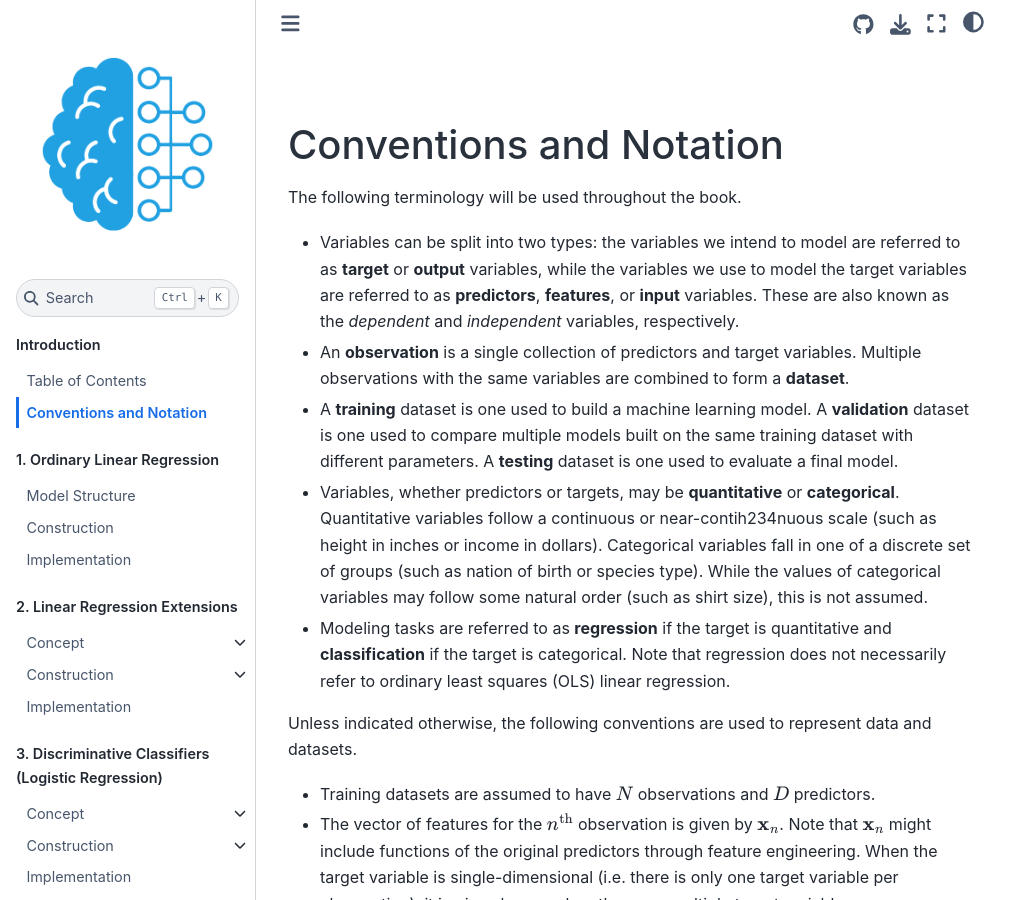
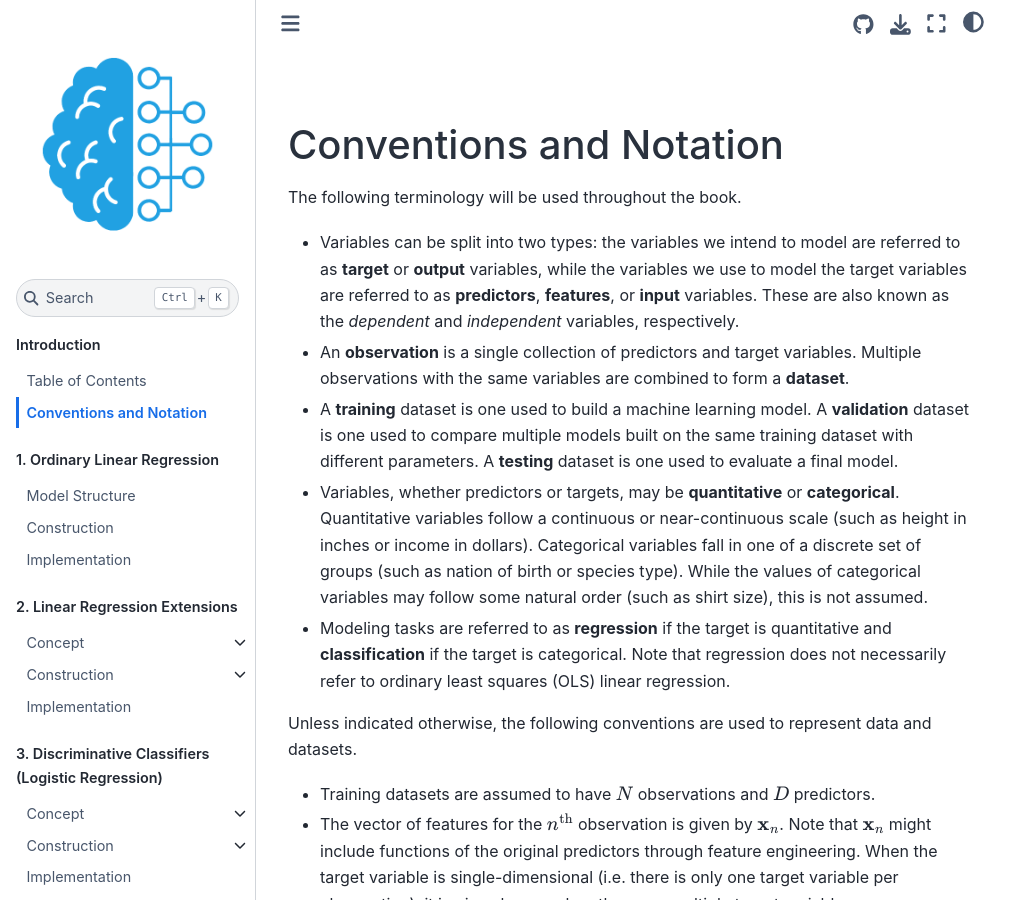
Before and after one commit to dafriedman97/mlbook, a Jupyter Book: the page built from content/conventions_notation.md, in a window 1280 px wide and 900 px high. Shown: the whole window, without its empty margins (0-1031 px from the left). Built offline with Jupyter Book 1.0.4 settings and Sphinx 7.4.7 and the Sphinx Book theme 1.1.4, drawn with Linux system fonts in a browser that asks for light colours.

Commit message:
typo: contih234nuous -> continuous

```diff
--- a/content/conventions_notation.md
+++ b/content/conventions_notation.md
@@ -25,7 +25,7 @@ The following terminology will be used throughout the book.
 - Variables can be split into two types: the variables we intend to model are referred to as **target** or **output** variables, while the variables we use to model the target variables are referred to as **predictors**, **features**, or **input** variables. These are also known as the *dependent* and *independent* variables, respectively.
 - An **observation** is a single collection of predictors and target variables. Multiple observations with the same variables are combined to form a **dataset**.
 - A **training** dataset is one used to build a machine learning model. A **validation** dataset is one used to compare multiple models built on the same training dataset with different parameters. A **testing** dataset is one used to evaluate a final model.
-- Variables, whether predictors or targets, may be **quantitative** or **categorical**. Quantitative variables follow a continuous or near-contih234nuous scale (such as height in inches or income in dollars). Categorical variables fall in one of a discrete set of groups (such as nation of birth or species type). While the values of categorical variables may follow some natural order (such as shirt size), this is not assumed.
+- Variables, whether predictors or targets, may be **quantitative** or **categorical**. Quantitative variables follow a continuous or near-continuous scale (such as height in inches or income in dollars). Categorical variables fall in one of a discrete set of groups (such as nation of birth or species type). While the values of categorical variables may follow some natural order (such as shirt size), this is not assumed.
 - Modeling tasks are referred to as **regression** if the target is quantitative and **classification** if the target is categorical. Note that regression does not necessarily refer to ordinary least squares (OLS) linear regression.
 
 
```
